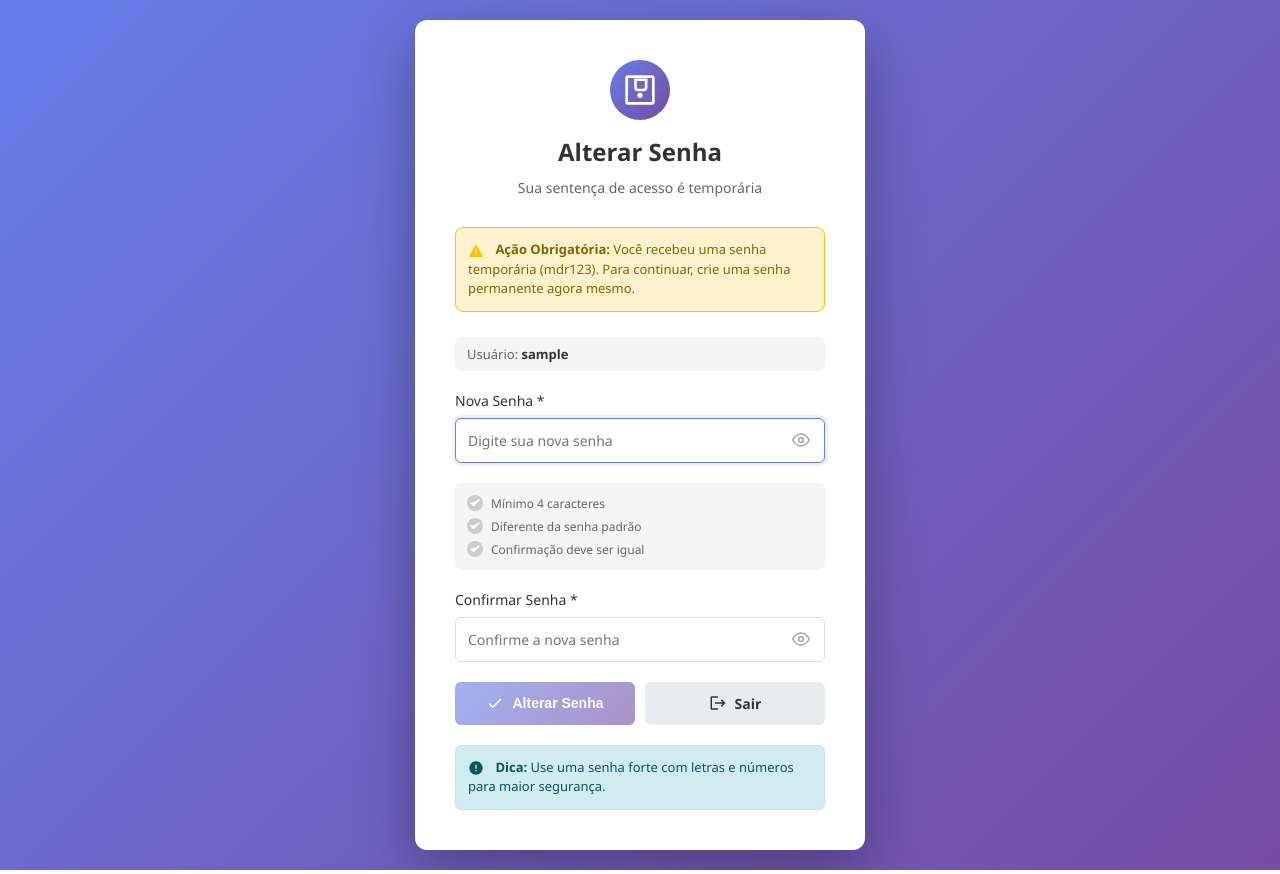
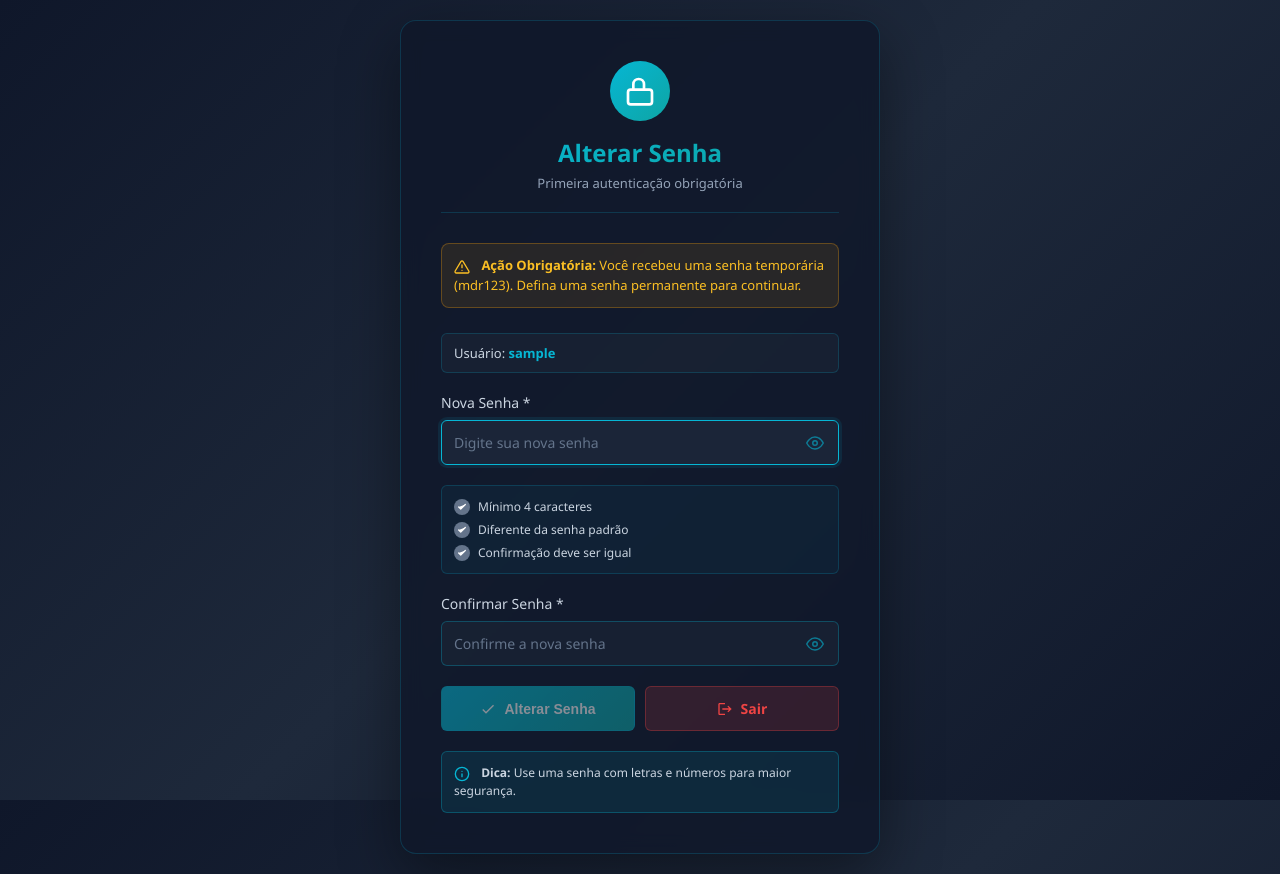
Before and after one commit to giga64/detetive-main, a FastAPI app: template templates/mudar-senha-obrigatoria.html in a window 1280 px wide. Run offline with FastAPI, Linux system fonts and the light colour scheme; the template is opened without the code that fills it: most values are stand-ins (such as "Sample title", 1, 10 or a date in 2020).

Commit message:
rfgtrgtrgtrgtr

```diff
--- a/templates/historico.html
+++ b/templates/historico.html
@@ -508,6 +508,7 @@
         {% if consultas %}
         {% if not is_favorites %}
         <form action="/historico/limpar" method="post" onsubmit="return confirm('Tem certeza que deseja limpar todo o histórico?');" style="display: inline;">
+          <input type="hidden" name="csrf_token" value="{{ csrf_token }}">
           <button type="submit" class="btn-clear">Limpar Histórico</button>
         </form>
         {% endif %}
--- a/templates/mudar-senha-obrigatoria.html
+++ b/templates/mudar-senha-obrigatoria.html
@@ -15,8 +15,10 @@
         }
 
         body {
+            background: linear-gradient(135deg, #0f172a 0%, #1e293b 50%, #0f172a 100%);
+            background-attachment: fixed;
             font-family: 'Segoe UI', Tahoma, Geneva, Verdana, sans-serif;
-            background: linear-gradient(135deg, #667eea 0%, #764ba2 100%);
+            color: #e2e8f0;
             min-height: 100vh;
             display: flex;
             justify-content: center;
@@ -25,10 +27,12 @@
         }
 
         .container {
-            background: white;
-            border-radius: 12px;
-            box-shadow: 0 20px 60px rgba(0, 0, 0, 0.3);
-            max-width: 450px;
+            background: rgba(15, 23, 42, 0.8);
+            backdrop-filter: blur(10px);
+            border: 1px solid rgba(6, 182, 212, 0.2);
+            border-radius: 16px;
+            box-shadow: 0 20px 60px rgba(0, 0, 0, 0.4);
+            max-width: 480px;
             width: 100%;
             padding: 40px;
             animation: slideUp 0.5s ease-out;
@@ -48,41 +52,52 @@
         .header {
             text-align: center;
             margin-bottom: 30px;
+            padding-bottom: 20px;
+            border-bottom: 1px solid rgba(6, 182, 212, 0.2);
         }
 
         .header-icon {
             width: 60px;
             height: 60px;
-            background: linear-gradient(135deg, #667eea 0%, #764ba2 100%);
+            background: linear-gradient(135deg, #06b6d4, #0ea5a4);
             border-radius: 50%;
             display: flex;
             align-items: center;
             justify-content: center;
             margin: 0 auto 15px;
+        }
+
+        .header-icon svg {
+            width: 32px;
+            height: 32px;
             color: white;
-            font-size: 32px;
+            stroke: white;
         }
 
         h1 {
-            color: #333;
+            color: #06b6d4;
             font-size: 24px;
-            margin-bottom: 10px;
+            margin-bottom: 5px;
+            background: linear-gradient(135deg, #06b6d4, #0ea5a4);
+            -webkit-background-clip: text;
+            -webkit-text-fill-color: transparent;
+            background-clip: text;
         }
 
         .subtitle {
-            color: #666;
-            font-size: 14px;
-            margin-bottom: 5px;
+            color: #94a3b8;
+            font-size: 13px;
+            margin-bottom: 0;
         }
 
         .warning-box {
-            background: #fff3cd;
-            border: 1px solid #ffc107;
+            background: rgba(245, 158, 11, 0.1);
+            border: 1px solid rgba(245, 158, 11, 0.3);
             border-radius: 8px;
             padding: 12px;
             margin-bottom: 25px;
             font-size: 13px;
-            color: #856404;
+            color: #fbbf24;
             line-height: 1.5;
         }
 
@@ -91,7 +106,7 @@
             height: 16px;
             vertical-align: middle;
             margin-right: 8px;
-            fill: #ffc107;
+            stroke: #fbbf24;
         }
 
         .form-group {
@@ -100,7 +115,7 @@
 
         label {
             display: block;
-            color: #333;
+            color: #cbd5e1;
             font-size: 14px;
             font-weight: 500;
             margin-bottom: 8px;
@@ -114,18 +129,26 @@
         input[type="text"] {
             width: 100%;
             padding: 12px;
-            border: 1px solid #ddd;
+            background: rgba(30, 41, 59, 0.5);
+            border: 1px solid rgba(6, 182, 212, 0.3);
             border-radius: 6px;
             font-size: 14px;
+            color: #e2e8f0;
             transition: all 0.3s ease;
             font-family: inherit;
+        }
+
+        input[type="password"]::placeholder,
+        input[type="text"]::placeholder {
+            color: #64748b;
         }
 
         input[type="password"]:focus,
         input[type="text"]:focus {
             outline: none;
-            border-color: #667eea;
-            box-shadow: 0 0 0 3px rgba(102, 126, 234, 0.1);
+            border-color: #06b6d4;
+            background: rgba(30, 41, 59, 0.8);
+            box-shadow: 0 0 0 3px rgba(6, 182, 212, 0.1);
         }
 
         .toggle-password {
@@ -153,17 +176,18 @@
         .toggle-password svg {
             width: 18px;
             height: 18px;
-            stroke: #666;
+            stroke: #06b6d4;
             stroke-width: 2;
         }
 
         .password-requirements {
-            background: #f5f5f5;
+            background: rgba(6, 182, 212, 0.05);
+            border: 1px solid rgba(6, 182, 212, 0.2);
             border-radius: 6px;
             padding: 12px;
             margin-bottom: 20px;
             font-size: 12px;
-            color: #666;
+            color: #cbd5e1;
         }
 
         .requirement {
@@ -184,18 +208,18 @@
             align-items: center;
             justify-content: center;
             margin-right: 8px;
-            font-size: 10px;
             font-weight: bold;
             color: white;
             flex-shrink: 0;
+            transition: all 0.3s ease;
         }
 
         .requirement-icon.met {
-            background: #28a745;
+            background: #10b981;
         }
 
         .requirement-icon.unmet {
-            background: #ccc;
+            background: #64748b;
         }
 
         .requirement-icon svg {
@@ -266,38 +270,43 @@
         }
 
         button[type="submit"] {
-            background: linear-gradient(135deg, #667eea 0%, #764ba2 100%);
+            background: linear-gradient(135deg, #06b6d4, #0ea5a4);
             color: white;
+            border: 1px solid rgba(6, 182, 212, 0.5);
         }
 
         button[type="submit"]:hover:not(:disabled) {
             transform: translateY(-2px);
-            box-shadow: 0 10px 25px rgba(102, 126, 234, 0.4);
+            box-shadow: 0 10px 25px rgba(6, 182, 212, 0.3);
+            border-color: #06b6d4;
         }
 
         button[type="submit"]:disabled {
-            opacity: 0.6;
+            opacity: 0.5;
             cursor: not-allowed;
         }
 
         .btn-logout {
-            background: #e9ecef;
-            color: #333;
+            background: rgba(239, 68, 68, 0.15);
+            color: #ef4444;
+            border: 1px solid rgba(239, 68, 68, 0.3);
             text-decoration: none;
         }
 
         .btn-logout:hover {
-            background: #dee2e6;
+            background: rgba(239, 68, 68, 0.25);
+            border-color: rgba(239, 68, 68, 0.5);
             transform: translateY(-2px);
+            box-shadow: 0 10px 25px rgba(239, 68, 68, 0.2);
         }
 
         .info-box {
-            background: #d1ecf1;
-            border: 1px solid #bee5eb;
+            background: rgba(6, 182, 212, 0.1);
+            border: 1px solid rgba(6, 182, 212, 0.3);
             border-radius: 6px;
             padding: 12px;
-            font-size: 13px;
-            color: #0c5460;
+            font-size: 12px;
+            color: #cbd5e1;
             line-height: 1.5;
             margin-top: 20px;
         }
@@ -307,21 +316,22 @@
             height: 16px;
             vertical-align: middle;
             margin-right: 8px;
-            fill: #0c5460;
+            stroke: #06b6d4;
         }
 
         .username-display {
-            background: #f5f5f5;
-            padding: 8px 12px;
+            background: rgba(30, 41, 59, 0.5);
+            border: 1px solid rgba(6, 182, 212, 0.2);
+            padding: 10px 12px;
             border-radius: 6px;
             font-size: 13px;
-            color: #666;
+            color: #cbd5e1;
             margin-bottom: 20px;
             word-break: break-all;
         }
 
         .username-display strong {
-            color: #333;
+            color: #06b6d4;
         }
 
         @media (max-width: 480px) {
@@ -345,27 +355,30 @@
     <div class="container">
         <div class="header">
             <div class="header-icon">
-                <svg width="32" height="32" viewBox="0 0 24 24" fill="none" stroke="currentColor" stroke-width="2">
-                    <path d="M21 2H3a1 1 0 0 0-1 1v18a1 1 0 0 0 1 1h18a1 1 0 0 0 1-1V3a1 1 0 0 0-1-1z"/>
-                    <path d="M16.6 4.3h-8V10a2 2 0 0 0 2 2h4a2 2 0 0 0 2-2V4.3z"/>
-                    <circle cx="12" cy="16" r="1"/>
+                <svg viewBox="0 0 24 24" fill="none" stroke="currentColor" stroke-width="2" stroke-linecap="round" stroke-linejoin="round">
+                    <rect x="3" y="11" width="18" height="11" rx="2" ry="2"></rect>
+                    <path d="M7 11V7a4 4 0 0 1 8 0v4"></path>
                 </svg>
             </div>
             <h1>Alterar Senha</h1>
-            <p class="subtitle">Sua sentença de acesso é temporária</p>
+            <p class="subtitle">Primeira autenticação obrigatória</p>
         </div>
 
         <div class="warning-box">
-            <svg viewBox="0 0 24 24" fill="currentColor">
-                <path d="M1 21h22L12 2 1 21zm12-3h-2v-2h2v2zm0-4h-2v-4h2v4z"/>
+            <svg viewBox="0 0 24 24" fill="none" stroke="currentColor" stroke-width="2" stroke-linecap="round" stroke-linejoin="round">
+                <path d="M10.29 3.86L1.82 18a2 2 0 0 0 1.71 3.05h16.94a2 2 0 0 0 1.71-3.05L13.71 3.86a2 2 0 0 0-3.42 0z"></path>
+                <line x1="12" y1="9" x2="12" y2="13"></line>
+                <line x1="12" y1="17" x2="12.01" y2="17"></line>
             </svg>
-            <strong>Ação Obrigatória:</strong> Você recebeu uma senha temporária (mdr123). Para continuar, crie uma senha permanente agora mesmo.
+            <strong>Ação Obrigatória:</strong> Você recebeu uma senha temporária (mdr123). Defina uma senha permanente para continuar.
         </div>
 
         {% if erro %}
         <div class="error-message">
-            <svg viewBox="0 0 24 24" fill="currentColor">
-                <path d="M12 2C6.48 2 2 6.48 2 12s4.48 10 10 10 10-4.48 10-10S17.52 2 12 2zm1 15h-2v-2h2v2zm0-4h-2V7h2v6z"/>
+            <svg viewBox="0 0 24 24" fill="none" stroke="currentColor" stroke-width="2" stroke-linecap="round" stroke-linejoin="round">
+                <circle cx="12" cy="12" r="10"></circle>
+                <line x1="12" y1="8" x2="12" y2="12"></line>
+                <line x1="12" y1="16" x2="12.01" y2="16"></line>
             </svg>
             {{ erro }}
         </div>
@@ -447,26 +462,24 @@
         </form>
 
         <div class="info-box">
-            <svg viewBox="0 0 24 24" fill="currentColor">
-                <path d="M12 2C6.48 2 2 6.48 2 12s4.48 10 10 10 10-4.48 10-10S17.52 2 12 2zm1 15h-2v-2h2v2zm0-4h-2V7h2v6z"/>
+            <svg viewBox="0 0 24 24" fill="none" stroke="currentColor" stroke-width="2" stroke-linecap="round" stroke-linejoin="round">
+                <circle cx="12" cy="12" r="10"></circle>
+                <path d="M12 16v-4M12 8h.01"></path>
             </svg>
-            <strong>Dica:</strong> Use uma senha forte com letras e números para maior segurança.
+            <strong>Dica:</strong> Use uma senha com letras e números para maior segurança.
         </div>
     </div>
 
     <script>
-        // Elementos do formulário
         const novaSenhaInput = document.getElementById('nova_senha');
         const confirmarSenhaInput = document.getElementById('confirmar_senha');
         const submitBtn = document.getElementById('submitBtn');
         const passwordToggles = document.querySelectorAll('.toggle-password');
 
-        // Elementos de requisitos
         const reqLength = document.getElementById('req-length');
         const reqDifferent = document.getElementById('req-different');
         const reqMatch = document.getElementById('req-match');
 
-        // Toggle de visibilidade de senha
         passwordToggles.forEach(toggle => {
             toggle.addEventListener('click', (e) => {
                 e.preventDefault();
@@ -475,52 +488,41 @@
                 const isPassword = input.type === 'password';
                 input.type = isPassword ? 'text' : 'password';
 
-                // Atualizar SVG
                 const svg = toggle.querySelector('svg');
                 const path = svg.querySelector('path:first-child');
                 if (isPassword) {
-                    // Trocar para eye-off
-                    path.setAttribute('d', 'M21 9.98v4.04M3 3l18 18m-9-4v.01M9.13 9.13A3 3 0 0 0 9 12a3 3 0 0 0 3 3a3 3 0 0 0 2.13-.87m0-5.26A9.88 9.88 0 0 1 12 5c7 0 11 8 11 8a18.988 18.988 0 0 1-5.07 5.07M9.13 9.13A9.88 9.88 0 0 0 5.07 14.2C5 14.2 1 6 1 6s4-8 11-8a9.88 9.88 0 0 1 5.13 1.07');
+                    path.setAttribute('d', 'M17.94 17.94A10.07 10.07 0 0 1 12 20c-7 0-11-8-11-8a18.45 18.45 0 0 1 5.06-5.94M9.9 4.24A9.12 9.12 0 0 1 12 4c7 0 11 8 11 8a18.5 18.5 0 0 1-2.16 3.19m-6.72-1.07a3 3 0 1 1-4.24-4.24');
                 } else {
-                    // Trocar para eye
                     path.setAttribute('d', 'M1 12s4-8 11-8 11 8 11 8-4 8-11 8-11-8-11-8z');
                 }
             });
         });
 
-        // Validação em tempo real
         function validatePassword() {
             const novaSenha = novaSenhaInput.value;
             const confirmarSenha = confirmarSenhaInput.value;
 
-            // Requisito 1: Mínimo 4 caracteres
             const lengthValid = novaSenha.length >= 4;
             reqLength.classList.toggle('met', lengthValid);
             reqLength.classList.toggle('unmet', !lengthValid);
 
-            // Requisito 2: Diferente da senha padrão
             const differentValid = novaSenha !== 'mdr123' && novaSenha.length > 0;
             reqDifferent.classList.toggle('met', differentValid);
             reqDifferent.classList.toggle('unmet', !differentValid);
 
-            // Requisito 3: Confirmação igual
             const matchValid = novaSenha === confirmarSenha && novaSenha.length > 0;
             reqMatch.classList.toggle('met', matchValid);
             reqMatch.classList.toggle('unmet', !matchValid);
 
-            // Habilitar/desabilitar botão
             const allValid = lengthValid && differentValid && matchValid;
             submitBtn.disabled = !allValid;
         }
 
-        // Listeners
         novaSenhaInput.addEventListener('input', validatePassword);
         confirmarSenhaInput.addEventListener('input', validatePassword);
 
-        // Inicializar validação
         validatePassword();
 
-        // Prevenir submissão com Enter se houver erro
         document.getElementById('changePasswordForm').addEventListener('keypress', (e) => {
             if (e.key === 'Enter' && submitBtn.disabled) {
                 e.preventDefault();
```
Also changed, not shown: other parts of templates/mudar-senha-obrigatoria.html (+19 -37 lines).
